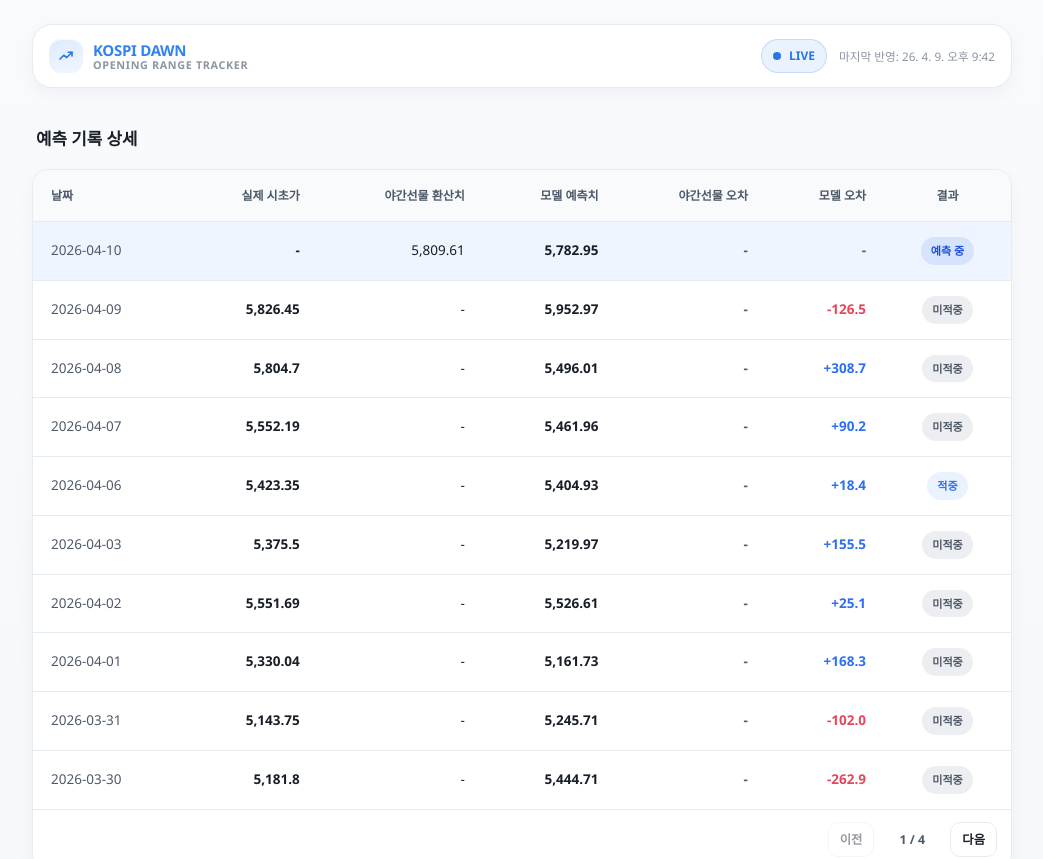
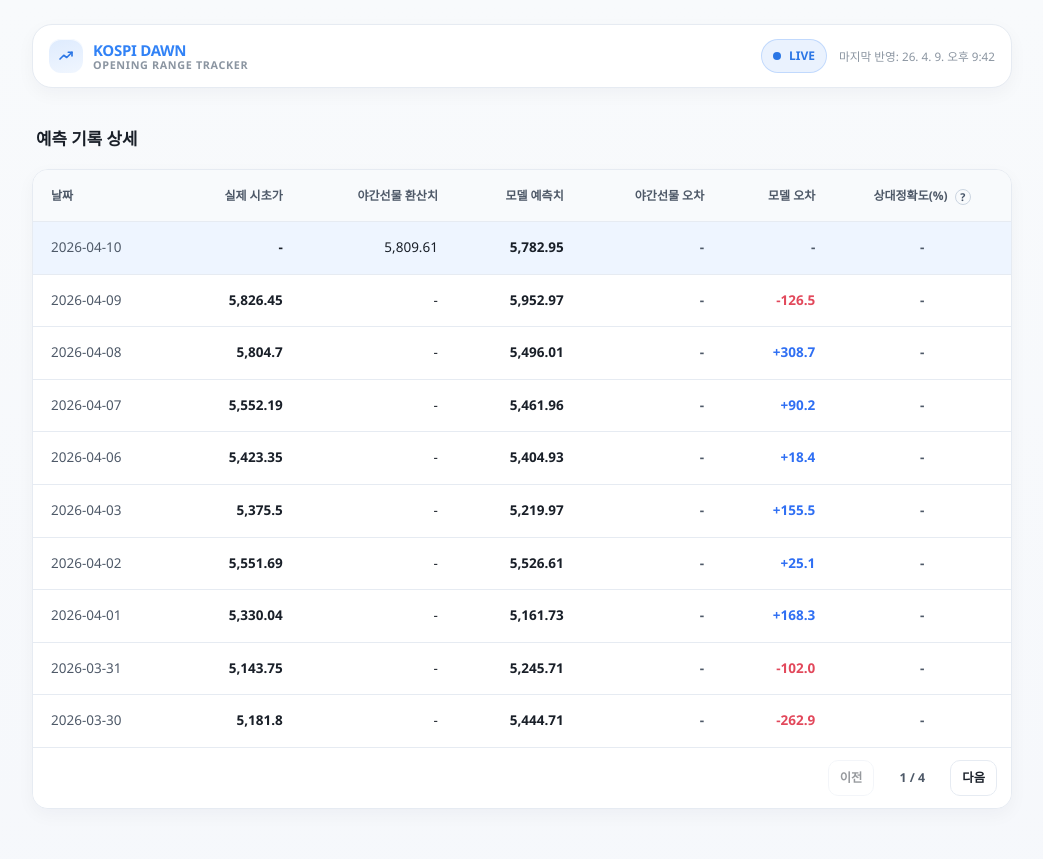
Before and after one commit to sbrpgr/kospipreview, a Next.js app in the folder frontend/: page /history in a window 1280 px wide. Shown: the top 859 px of the page, without its empty margins (118-1161 px from the left). Built offline with nearby package versions, Linux system fonts and the light colour scheme; no server answers; a web font is replaced by a local one.

Commit message:
feat: reset history baseline and show relative accuracy

```diff
--- a/frontend/src/app/globals.css
+++ b/frontend/src/app/globals.css
@@ -624,6 +624,22 @@ p {
   color: var(--text-secondary);
 }
 
+.tableHintIcon {
+  display: inline-flex;
+  align-items: center;
+  justify-content: center;
+  width: 16px;
+  height: 16px;
+  border-radius: 999px;
+  margin-left: 4px;
+  border: 1px solid #cbd5e1;
+  color: #475569;
+  font-size: 0.72rem;
+  font-weight: 800;
+  vertical-align: middle;
+  cursor: help;
+}
+
 .badge {
   display: inline-block;
   padding: 5px 10px;
--- a/frontend/src/components/accuracy-table.tsx
+++ b/frontend/src/components/accuracy-table.tsx
@@ -15,7 +15,6 @@ type DisplayRecord = {
   modelPrediction: number | null;
   nightFuturesSimpleOpen: number | null;
   actualOpen: number | null;
-  hit: boolean | null;
   isPredictionTarget: boolean;
 };
 
@@ -74,7 +73,6 @@ function buildDisplayRecords(history: HistoryData, prediction?: PredictionData):
       modelPrediction,
       nightFuturesSimpleOpen: isFiniteNumber(record.nightFuturesSimpleOpen) ? record.nightFuturesSimpleOpen : null,
       actualOpen: isFiniteNumber(record.actualOpen) ? record.actualOpen : null,
-      hit: typeof record.hit === "boolean" ? record.hit : null,
       isPredictionTarget: predictionDateIso !== null && record.date === predictionDateIso,
     };
   });
@@ -101,12 +99,24 @@ function buildDisplayRecords(history: HistoryData, prediction?: PredictionData):
       modelPrediction: isFiniteNumber(prediction.pointPrediction) ? prediction.pointPrediction : null,
       nightFuturesSimpleOpen: isFiniteNumber(prediction.nightFuturesSimplePoint) ? prediction.nightFuturesSimplePoint : null,
       actualOpen: null,
-      hit: null,
       isPredictionTarget: true,
     });
   }
 
   return baseRecords.sort((a, b) => compareDateDesc(a.date, b.date));
+}
+
+function computeRelativeAccuracyPct(nightError: number | null, modelError: number | null): number | null {
+  if (nightError === null || modelError === null) {
+    return null;
+  }
+
+  const nightAbs = Math.abs(nightError);
+  if (nightAbs < 1e-8) {
+    return null;
+  }
+
+  return ((nightAbs - Math.abs(modelError)) / nightAbs) * 100;
 }
 
 export function AccuracyTable({ history, prediction }: AccuracyTableProps) {
@@ -132,18 +142,26 @@ export function AccuracyTable({ history, prediction }: AccuracyTableProps) {
             <th>모델 예측치</th>
             <th>야간선물 오차</th>
             <th>모델 오차</th>
-            <th style={{ textAlign: "center" }}>결과</th>
+            <th style={{ textAlign: "center" }}>
+              상대정확도(%){" "}
+              <span
+                className="tableHintIcon"
+                title="야간선물 오차에 비해 얼마나 더 높은 정확도(%)를 보였는지 표시합니다."
+                aria-label="상대정확도 설명"
+              >
+                ?
+              </span>
+            </th>
           </tr>
         </thead>
         <tbody>
           {pagedRecords.map((record) => {
-            const hasActualOpen = isFiniteNumber(record.actualOpen);
-            const actualOpenValue = hasActualOpen ? record.actualOpen : null;
+            const actualOpenValue = isFiniteNumber(record.actualOpen) ? record.actualOpen : null;
             const modelPrediction = isFiniteNumber(record.modelPrediction) ? record.modelPrediction : null;
             const nightSimple = isFiniteNumber(record.nightFuturesSimpleOpen) ? record.nightFuturesSimpleOpen : null;
             const nightError = actualOpenValue !== null && nightSimple !== null ? actualOpenValue - nightSimple : null;
             const modelError = actualOpenValue !== null && modelPrediction !== null ? actualOpenValue - modelPrediction : null;
-            const modelWins = nightError !== null && modelError !== null && Math.abs(modelError) < Math.abs(nightError);
+            const relativeAccuracyPct = computeRelativeAccuracyPct(nightError, modelError);
 
             return (
               <tr key={record.date} className={record.isPredictionTarget ? "isPredictionTarget" : undefined}>
@@ -172,10 +190,19 @@ export function AccuracyTable({ history, prediction }: AccuracyTableProps) {
                 >
                   {modelError === null ? "-" : `${modelError >= 0 ? "+" : ""}${modelError.toFixed(1)}`}
                 </td>
-                <td style={{ textAlign: "center" }}>
-                  <span className={`badge ${hasActualOpen ? (record.hit ? "hit" : "miss") : "pending"}`}>
-                    {!hasActualOpen ? "예측 중" : nightError === null ? (record.hit ? "적중" : "미적중") : modelWins ? "모델 우세" : "야간선물 우세"}
-                  </span>
+                <td
+                  style={{
+                    textAlign: "center",
+                    fontWeight: 800,
+                    color:
+                      relativeAccuracyPct === null
+                        ? "var(--text-secondary)"
+                        : relativeAccuracyPct >= 0
+                          ? "var(--positive)"
+                          : "var(--negative)",
+                  }}
+                >
+                  {relativeAccuracyPct === null ? "-" : `${relativeAccuracyPct >= 0 ? "+" : ""}${relativeAccuracyPct.toFixed(1)}%`}
                 </td>
               </tr>
             );
```
Also changed, not shown: 1 other file (tests, documents, lock files or other folders).
